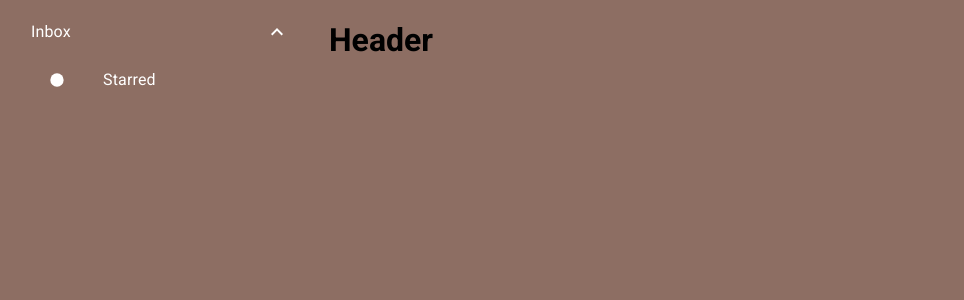
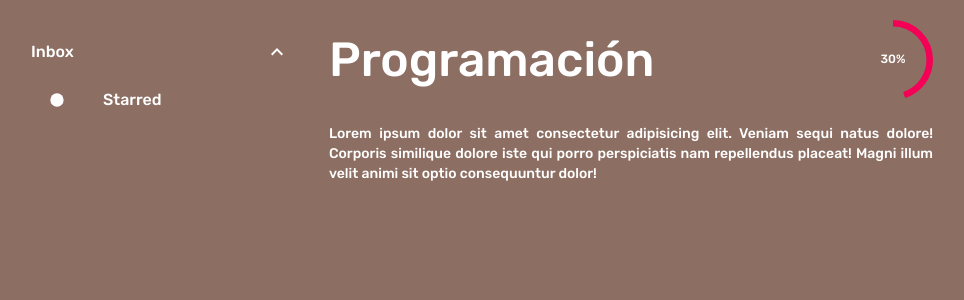
Before and after one commit to Joyfer/todoReact, a React (Create React App) app: page / in a window 1280 px wide. Shown: the top 300 px of the page, without its empty margins (166-1130 px from the left). Built offline with nearby package versions, Linux system fonts and the light colour scheme.

Commit message:
Added headInformation component

```diff
--- a/public/index.html
+++ b/public/index.html
@@ -9,9 +9,11 @@
       name="description"
       content="Web site created using create-react-app"
     />
+    <link rel="preconnect" href="https://fonts.googleapis.com" />
+    <link rel="preconnect" href="https://fonts.gstatic.com" crossorigin />
     <link
+      href="https://fonts.googleapis.com/css2?family=Rubik:wght@300;500;700&display=swap"
       rel="stylesheet"
-      href="https://fonts.googleapis.com/css?family=Roboto:300,400,500,700&display=swap"
     />
 
     <link rel="apple-touch-icon" href="%PUBLIC_URL%/logo192.png" />
--- a/src/App.js
+++ b/src/App.js
@@ -6,7 +6,7 @@ import { Container, Grid } from "@material-ui/core";
 
 function App() {
   return (
-    <Container className="App">
+    <Container className="App" style={{marginTop: 20}}>
       <Grid container spacing={3} style={{ justifyContent: "center" }}>
         <Grid item xs={3}>
           <Sidebar />
--- a/src/components/header/HeadInformation.js
+++ b/src/components/header/HeadInformation.js
@@ -1,8 +1,58 @@
+// Componets
+import React from "react";
+// MUI
+import Typography from "@material-ui/core/Typography";
+import makeStyles from "@material-ui/styles/makeStyles";
+import CircularProgress from "@material-ui/core/CircularProgress";
+import Box from "@material-ui/core/Box";
+
+const useStyles = makeStyles((theme) => ({
+  root: {
+    color: "white",
+  },
+}));
+
 const HeadInformation = () => {
+  const classes = useStyles();
+
   return (
-    <>
-      <h1>Header</h1>
-    </>
+    <div className={classes.root}>
+      <Box display="flex" alignItems="center" justifyContent="space-between">
+        <Typography variant="h3" color="inherit">
+          Programación
+        </Typography>
+        <Box position="relative" display="inline-flex">
+          <CircularProgress
+            variant="determinate"
+            value={45}
+            color="secondary"
+            size={80}
+          />
+          <Box
+            top={0}
+            left={0}
+            bottom={0}
+            right={0}
+            position="absolute"
+            display="flex"
+            alignItems="center"
+            justifyContent="center"
+          >
+            <Typography variant="caption" component="div" color="inherit">
+              30%
+            </Typography>
+          </Box>
+        </Box>
+      </Box>
+      <Box marginTop={3}>
+        <Typography variant="body2" align="justify">
+          Lorem ipsum dolor sit amet consectetur adipisicing elit. Veniam sequi
+          natus dolore! Corporis similique dolore iste qui porro perspiciatis
+          nam repellendus placeat! Magni illum velit animi sit optio
+          consequuntur dolor!
+        </Typography>
+      </Box>
+    </div>
   );
 };
 
--- a/src/index.css
+++ b/src/index.css
@@ -1,6 +1,5 @@
 body {
   margin: 0;
-  font-family: "Roboto", sans-serif;
   -webkit-font-smoothing: antialiased;
   -moz-osx-font-smoothing: grayscale;
   background-color: #8d6e63;
--- a/src/index.js
+++ b/src/index.js
@@ -12,13 +12,16 @@ const theme = createMuiTheme({
   palette: {
     primary: { main: brown[300] },
   },
+  typography: {
+    fontFamily: ["Rubik", "sansSerif"].join(","),
+  },
 });
 // Theme MUI end
 
 ReactDOM.render(
-    <ThemeProvider theme={theme}>
-      <App />
-    </ThemeProvider>,
+  <ThemeProvider theme={theme}>
+    <App />
+  </ThemeProvider>,
   document.getElementById("root")
 );
 
```
